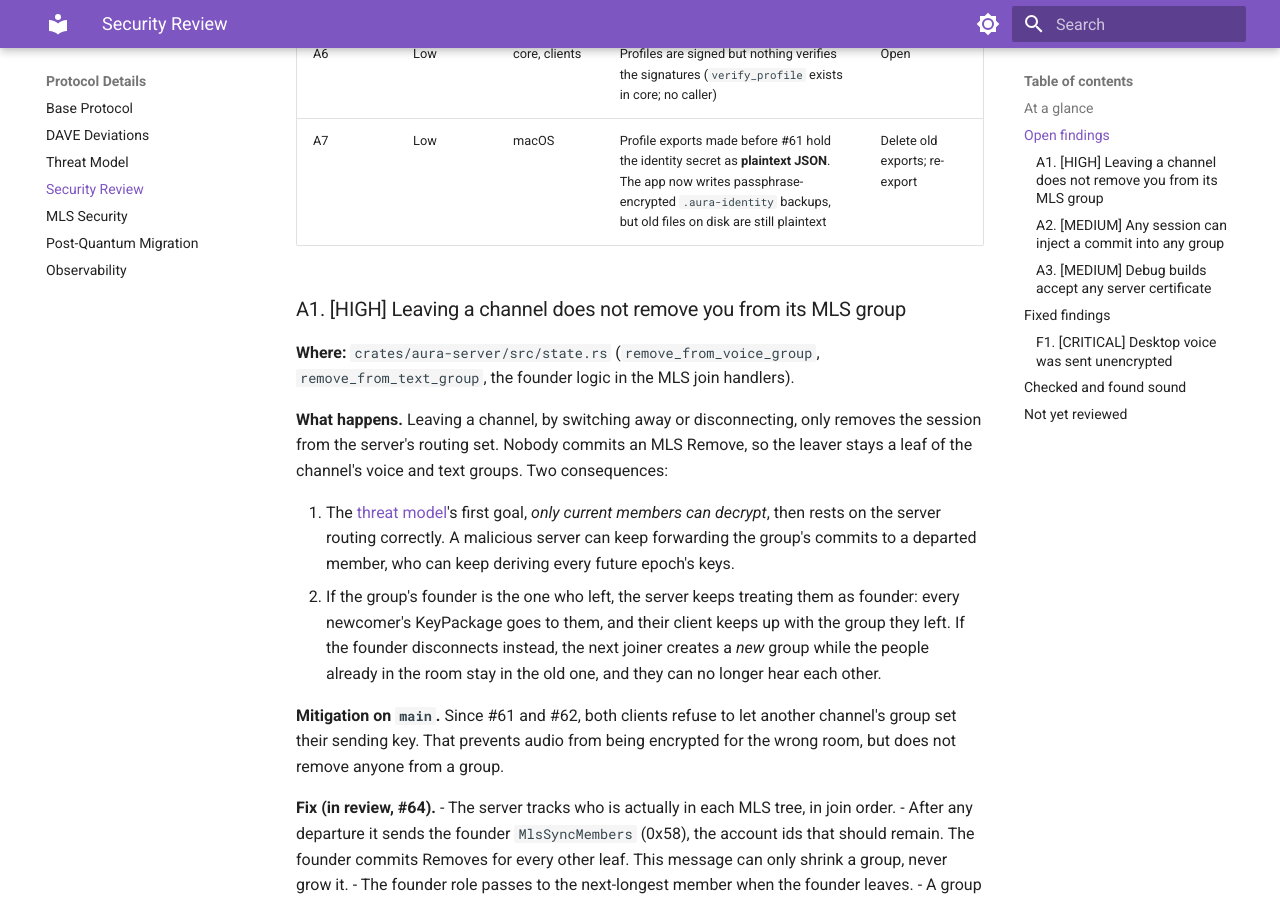
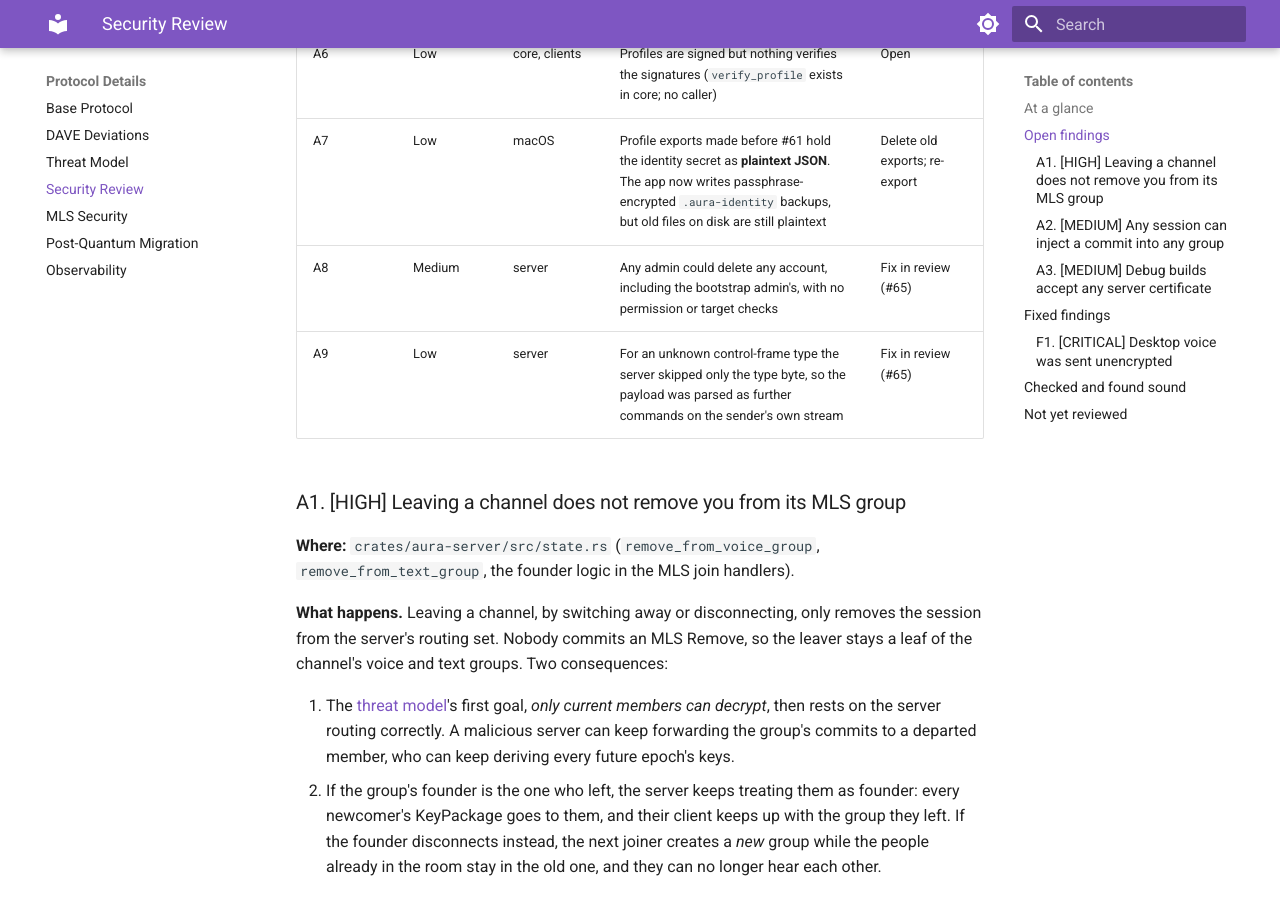
Before and after one commit to klobucar/aura, an MkDocs documentation site: the page built from docs/08_security_review.md, in a window 1280 px wide and 900 px high, scrolled down 1399 px. Built offline with MkDocs 1.6.1 and Material for MkDocs 9.7.7, drawn with Linux system fonts in a browser that asks for light colours.

Commit message:
docs(security): add the admin-delete and unknown-frame findings
Signed-off-by: Jonathon Klobucar <jonathon.klobucar@gmail.com>

```diff
--- a/docs/08_security_review.md
+++ b/docs/08_security_review.md
@@ -47,6 +47,8 @@ implementation falls short of it.
 | A5 | Low | server | A join to a channel id that doesn't exist is accepted and creates a phantom group (e.g. rejoining a deleted channel after a reconnect) | Fix in review (#65) |
 | A6 | Low | core, clients | Profiles are signed but nothing verifies the signatures (`verify_profile` exists in core; no caller) | Open |
 | A7 | Low | macOS | Profile exports made before #61 hold the identity secret as **plaintext JSON**. The app now writes passphrase-encrypted `.aura-identity` backups, but old files on disk are still plaintext | Delete old exports; re-export |
+| A8 | Medium | server | Any admin could delete any account, including the bootstrap admin's, with no permission or target checks | Fix in review (#65) |
+| A9 | Low | server | For an unknown control-frame type the server skipped only the type byte, so the payload was parsed as further commands on the sender's own stream | Fix in review (#65) |
 
 ### A1. [HIGH] Leaving a channel does not remove you from its MLS group
 
```
